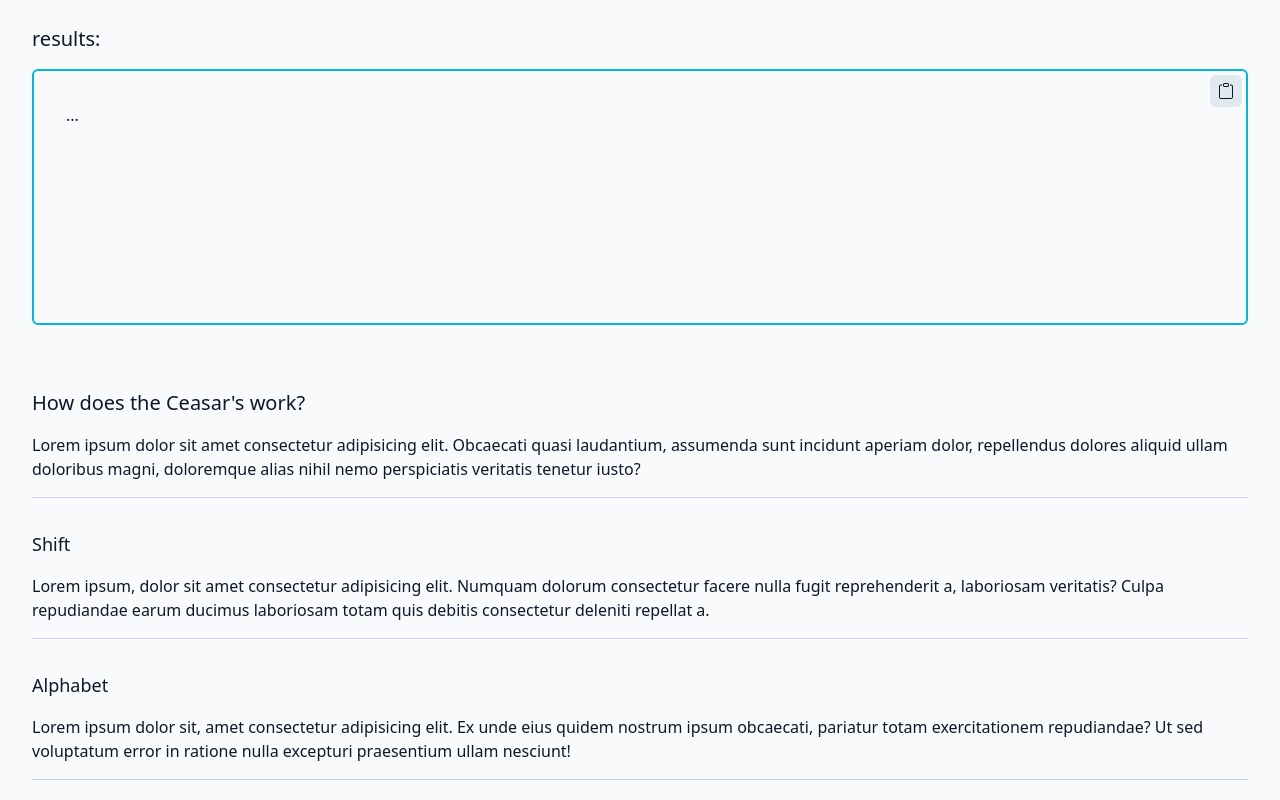
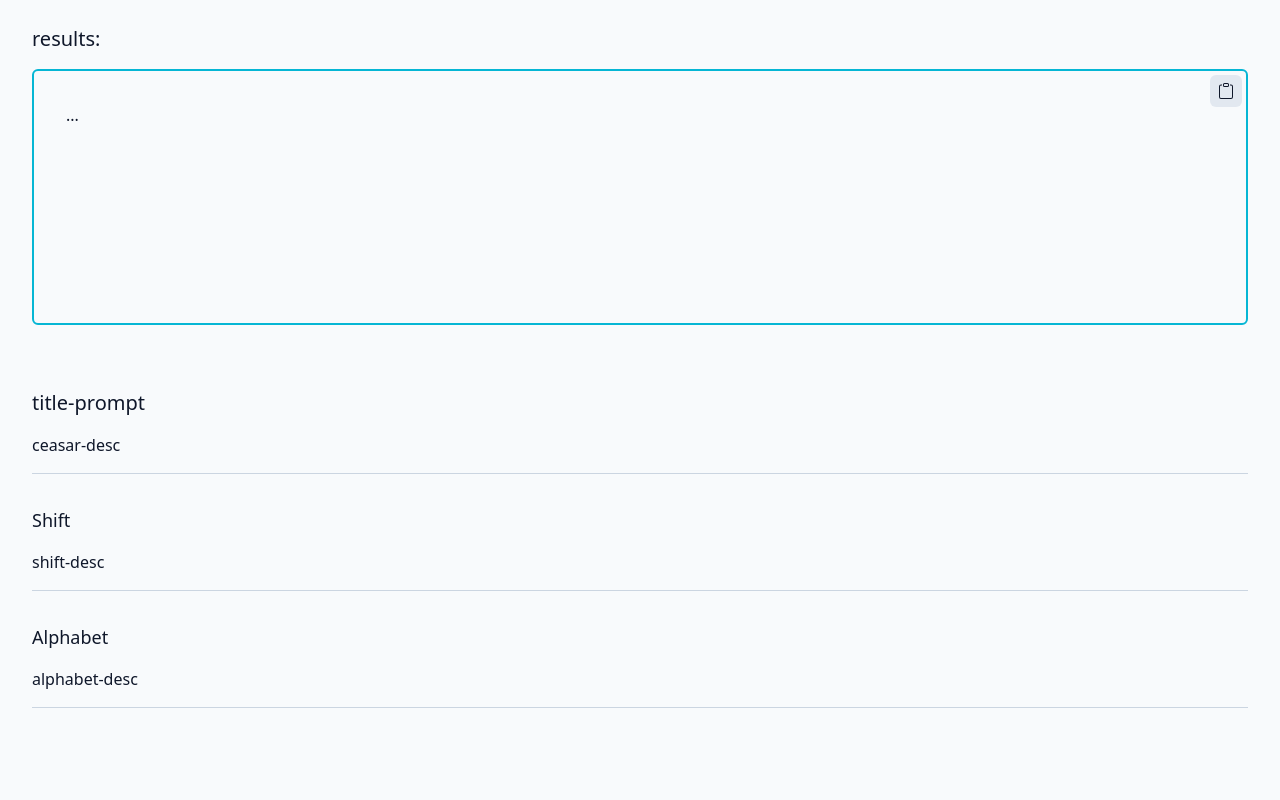
Before and after one commit to karo-fox/encryptor, a Vue app in the folder client/: page / in a window 1280 px wide. Shown: the part 829-1629 px from the top of the page. Built offline with nearby package versions, Linux system fonts and the light colour scheme.

Commit message:
feat(client/description): add CipherDescription component to create cipher descriptions

```diff
--- a/client/src/App.vue
+++ b/client/src/App.vue
@@ -12,6 +12,7 @@ import AppHeader from "./components/header/AppHeader.vue";
 import ActionSwitch from "./components/form/ActionSwitch.vue";
 import InfoLink from "./components/InfoLink.vue";
 import ActionButton from "./components/form/ActionButton.vue";
+import DescriptionPanel from "./components/description/DescriptionPanel.vue";
 
 const formStore = useFormStore();
 const { t } = useI18n();
@@ -77,35 +78,7 @@ useToggleDarkMode();
           </output>
         </main>
         <section class="mb-32">
-          <div class="py-4 border-b border-slate-300 dark:border-slate-700">
-            <h2 id="ceasar-info" class="text-xl py-4">
-              How does the Ceasar's work?
-            </h2>
-            <p>
-              Lorem ipsum dolor sit amet consectetur adipisicing elit. Obcaecati
-              quasi laudantium, assumenda sunt incidunt aperiam dolor,
-              repellendus dolores aliquid ullam doloribus magni, doloremque
-              alias nihil nemo perspiciatis veritatis tenetur iusto?
-            </p>
-          </div>
-          <div class="py-4 border-b border-slate-300 dark:border-slate-700">
-            <h3 id="shift-info" class="text-lg py-4">Shift</h3>
-            <p>
-              Lorem ipsum, dolor sit amet consectetur adipisicing elit. Numquam
-              dolorum consectetur facere nulla fugit reprehenderit a, laboriosam
-              veritatis? Culpa repudiandae earum ducimus laboriosam totam quis
-              debitis consectetur deleniti repellat a.
-            </p>
-          </div>
-          <div class="py-4 border-b border-slate-300 dark:border-slate-700">
-            <h3 id="alphabet-info" class="text-lg py-4">Alphabet</h3>
-            <p>
-              Lorem ipsum dolor sit, amet consectetur adipisicing elit. Ex unde
-              eius quidem nostrum ipsum obcaecati, pariatur totam exercitationem
-              repudiandae? Ut sed voluptatum error in ratione nulla excepturi
-              praesentium ullam nesciunt!
-            </p>
-          </div>
+          <DescriptionPanel />
         </section>
         <footer></footer>
       </div>
--- /dev/null
+++ b/client/src/components/description/CeasarDescription.vue
@@ -0,0 +1,43 @@
+<script setup lang="ts">
+import { useI18n } from "vue-i18n";
+import { Cipher } from "@/core/models";
+import CipherDescription from "./CipherDescription.vue";
+
+const { t } = useI18n();
+</script>
+
+<template>
+  <CipherDescription
+    :cipher="Cipher.Ceasar"
+    :cipher-name="t('ceasar')"
+    :params="[
+      { param: 'shift', name: t('shift') },
+      { param: 'alphabet', name: t('alphabet') },
+    ]"
+  >
+    <template #cipher-desc>
+      <p>{{ t("ceasar-desc") }}</p>
+    </template>
+    <template #shift-desc>
+      <p>{{ t("shift-desc") }}</p>
+    </template>
+    <template #alphabet-desc>
+      <p>{{ t("alphabet-desc") }}</p>
+    </template>
+  </CipherDescription>
+</template>
+
+<i18n>
+  {
+    "pl": {
+      "ceasar": "Szyfr Cezara",
+      "shift": "przesunięcie",
+      "alphabet": "alfabet",
+    },
+    "en": {
+      "ceasar": "Ceasar Cipher",
+      "shift": "shift",
+      "alphabet": "alphabet"
+    }
+  }
+</i18n>
--- /dev/null
+++ b/client/src/components/description/CipherDescription.vue
@@ -0,0 +1,46 @@
+<script setup lang="ts">
+import { capitalize } from "vue";
+import { useI18n } from "vue-i18n";
+
+import type { Cipher } from "@/core/models";
+
+const { t } = useI18n();
+
+defineProps<{
+  cipher: Cipher;
+  cipherName: string;
+  params?: { param: string; name: string }[];
+}>();
+</script>
+
+<template>
+  <div class="py-4 border-b border-slate-300 dark:border-slate-700">
+    <h2 :id="`info-${cipher}`" class="text-xl py-4">
+      {{ t("title-prompt", { cipher: capitalize(cipherName) }) }}
+    </h2>
+    <slot name="cipher-desc"></slot>
+  </div>
+  <div v-if="params">
+    <div
+      v-for="param in params"
+      :key="param.param"
+      class="py-4 border-b border-slate-300 dark:border-slate-700"
+    >
+      <h3 :id="`info-${param.param}`" class="text-lg py-4">
+        {{ capitalize(param.name) }}
+      </h3>
+      <slot :name="`${param.param}-desc`"></slot>
+    </div>
+  </div>
+</template>
+
+<i18n>
+  {
+    "pl": {
+      "title-prompt": "Jak działa {cipher}?"
+    },
+    "en": {
+      "title-prompt": "How does the {cipher} work?"
+    }
+  }
+</i18n>
--- /dev/null
+++ b/client/src/components/description/DescriptionPanel.vue
@@ -0,0 +1,29 @@
+<script setup lang="ts">
+import { computed } from "vue";
+
+import { useFormStore } from "@/stores/form";
+import { Cipher } from "@/core/models";
+
+import CeasarDescription from "./CeasarDescription.vue";
+import SwitchDescription from "./SwitchDescription.vue";
+import FallbackDescription from "./FallbackDescription.vue";
+
+const formStore = useFormStore();
+
+const activeComponent = computed(() => {
+  switch (formStore.cipher) {
+    case Cipher.Ceasar:
+      return CeasarDescription;
+    case Cipher.Switch:
+      return SwitchDescription;
+    default:
+      return FallbackDescription;
+  }
+});
+</script>
+
+<template>
+  <KeepAlive>
+    <component :is="activeComponent" />
+  </KeepAlive>
+</template>
--- /dev/null
+++ b/client/src/components/description/FallbackDescription.vue
@@ -0,0 +1 @@
+<template>Fallback Description</template>
--- /dev/null
+++ b/client/src/components/description/SwitchDescription.vue
@@ -0,0 +1,35 @@
+<script setup lang="ts">
+import { useI18n } from "vue-i18n";
+import { Cipher } from "@/core/models";
+import CipherDescription from "./CipherDescription.vue";
+
+const { t } = useI18n();
+</script>
+
+<template>
+  <CipherDescription
+    :cipher="Cipher.Switch"
+    :cipher-name="t('switch')"
+    :params="[{ param: 'switch-key', name: t('switchKey') }]"
+  >
+    <template #cipher-desc>
+      <p>{{ t("ceasar-desc") }}</p>
+    </template>
+    <template #switch-key-desc>
+      <p>{{ t("switch-key-desc") }}</p>
+    </template>
+  </CipherDescription>
+</template>
+
+<i18n>
+  {
+    "pl": {
+      "switch": "Zamiana",
+      "switchKey": "Klucz zamiany",
+    },
+    "en": {
+      "switch": "Switch",
+      "switchKey": "switch key",
+    }
+  }
+</i18n>
```
